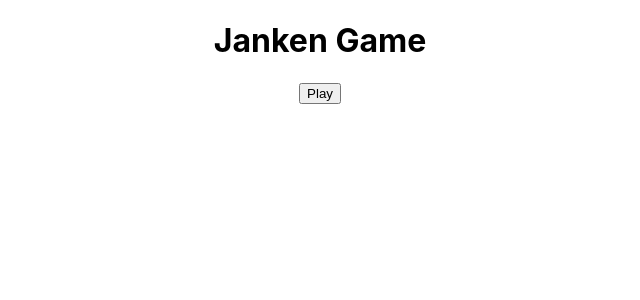
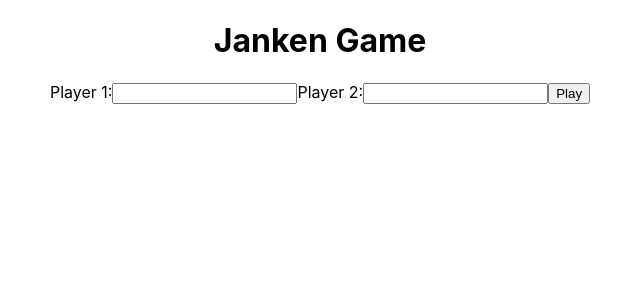
Before and after one commit to XuqiuyeLi/XP-RPSKata-React, a React (Create React App) app: page / in a window 1280 px wide. Shown: the top 300 px of the page, without its empty margins (320-960 px from the left). Built offline with nearby package versions, Linux system fonts and the light colour scheme.

Commit message:
Implement JankenView

```diff
--- a/src/Janken.ts
+++ b/src/JankenJudger.ts
@@ -10,7 +10,7 @@ export interface Judger {
   judge(p1: string, p2: string, observer: Observer): void
 }
 
-export class Janken implements Judger{
+export class JankenJudger implements Judger{
   judge(p1: string, p2: string, observer: Observer) {
     if (p1 === p2) {
       observer.p1p2Tie()
--- a/src/JankenView.tsx
+++ b/src/JankenView.tsx
@@ -1,12 +1,14 @@
-import React from 'react';
+import React, {ChangeEvent} from 'react';
 import './App.css';
-import {Judger, Observer} from './Janken'
+import {Judger, Observer} from './JankenJudger'
 
 type JankenViewProps = {
-  janken: Judger
+  jankenJudger: Judger
 }
 
 type JankenViewState = {
+  p1: string
+  p2: string
   result: string
 }
 
@@ -14,12 +16,14 @@ class JankenView extends React.Component<JankenViewProps, JankenViewState> imple
   constructor(props: JankenViewProps) {
     super(props);
     this.state = {
+      p1: '',
+      p2: '',
       result: ''
     }
   }
 
   playButtonClicked() {
-    this.props.janken.judge('', '', this)
+    this.props.jankenJudger.judge('', '', this)
   }
 
   p1Wins(): void {
@@ -27,20 +31,40 @@ class JankenView extends React.Component<JankenViewProps, JankenViewState> imple
   }
 
   p1p2Tie(): void {
+    this.setState({result: 'Tie!'})
   }
 
   p2Wins(): void {
+    this.setState({result: 'Player 2 Wins!'})
   }
 
   render() {
     return (
       <div className="App">
         <h1>Janken Game</h1>
-        <button onClick={() => this.playButtonClicked()}>Play</button>
+        <form>
+          <label>
+            Player 1:
+            <input type="text" onChange={(event => this.handleP1Input(event))}/>
+          </label>
+          <label>
+            Player 2:
+            <input type="text" onChange={(event => this.handleP2Input(event))}/>
+          </label>
+          <button onClick={() => this.playButtonClicked()}>Play</button>
+        </form>
         <div>{this.state.result}</div>
       </div>
     )
   }
+
+  private handleP1Input(event: ChangeEvent<HTMLInputElement>) {
+    this.setState({p1: event.target.value})
+  }
+
+  private handleP2Input(event: ChangeEvent<HTMLInputElement>) {
+    this.setState({p2: event.target.value})
+  }
 }
 
 export default JankenView;
--- a/src/index.tsx
+++ b/src/index.tsx
@@ -3,10 +3,11 @@ import ReactDOM from 'react-dom';
 import './index.css';
 import JankenView from './JankenView';
 import * as serviceWorker from './serviceWorker';
+import {JankenJudger} from './JankenJudger'
 
 ReactDOM.render(
   <React.StrictMode>
-    <JankenView />
+    <JankenView jankenJudger={new JankenJudger()}/>
   </React.StrictMode>,
   document.getElementById('root')
 );
```
Also changed, not shown: 2 other files (tests, documents, lock files or other folders).
